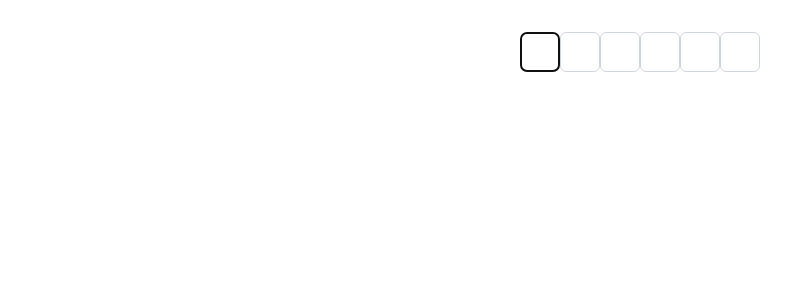
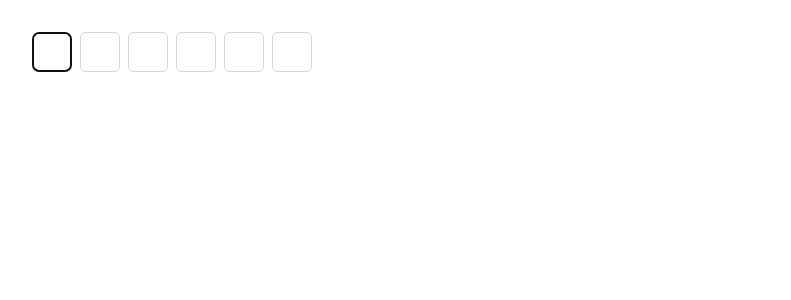
Before and after one commit to praveesh91/javscript-coding-questions, a React (Vite) app in the folder react/my-react-app/: page / in a window 1280 px wide. Shown: the top 300 px of the page, without its empty margins (0-791 px from the left). Built offline with nearby package versions, Linux system fonts and the light colour scheme.

Commit message:
add a11y role

```diff
--- a/react/my-react-app/src/components/otp/Otp.jsx
+++ b/react/my-react-app/src/components/otp/Otp.jsx
@@ -39,7 +39,11 @@ const Otp = ({ otpLength = 6 }) => {
   }, []);
 
   return (
-    <div className="">
+    <div
+      className="flex space-x-2"
+      role="group"
+      aria-label="Enter your one-time password"
+    >
       {otpFields.map((el, index) => {
         return (
           <input
```
